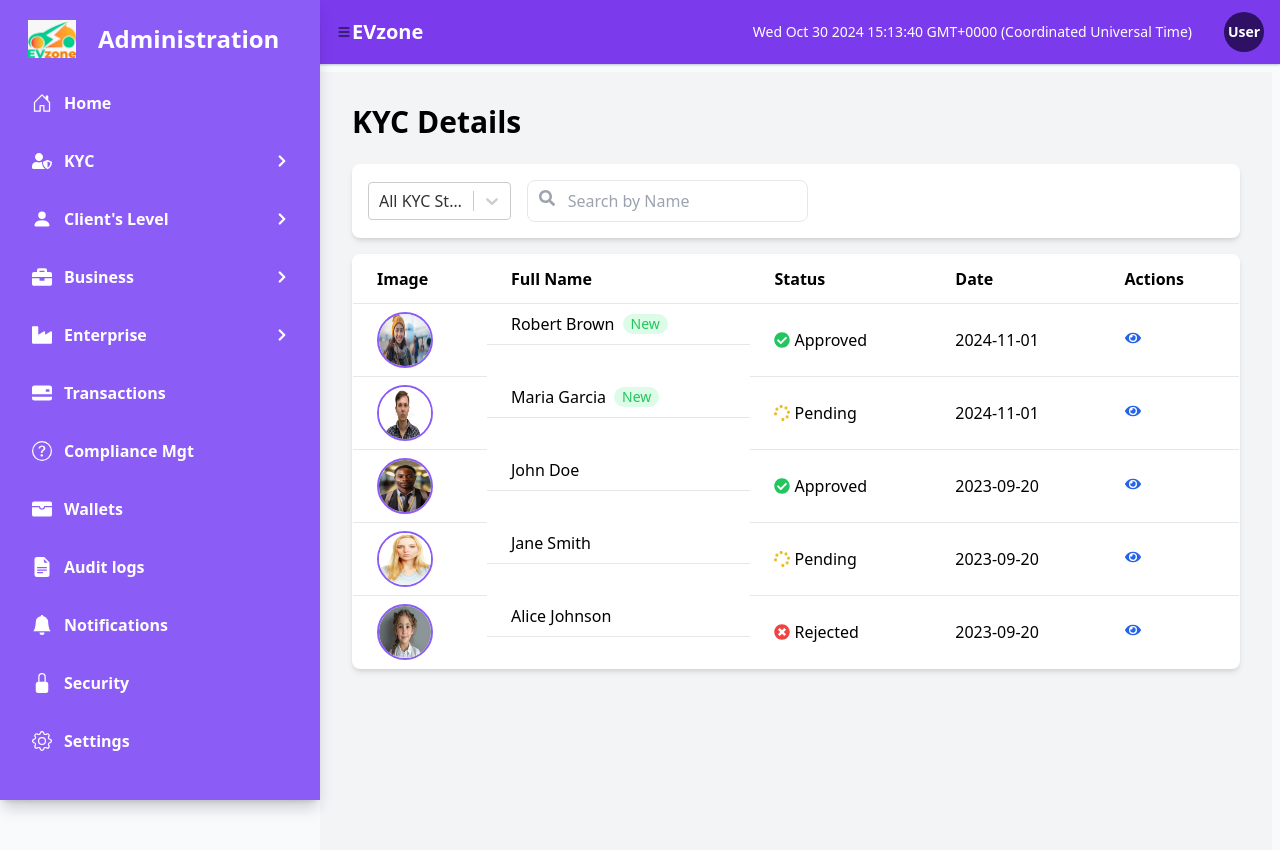
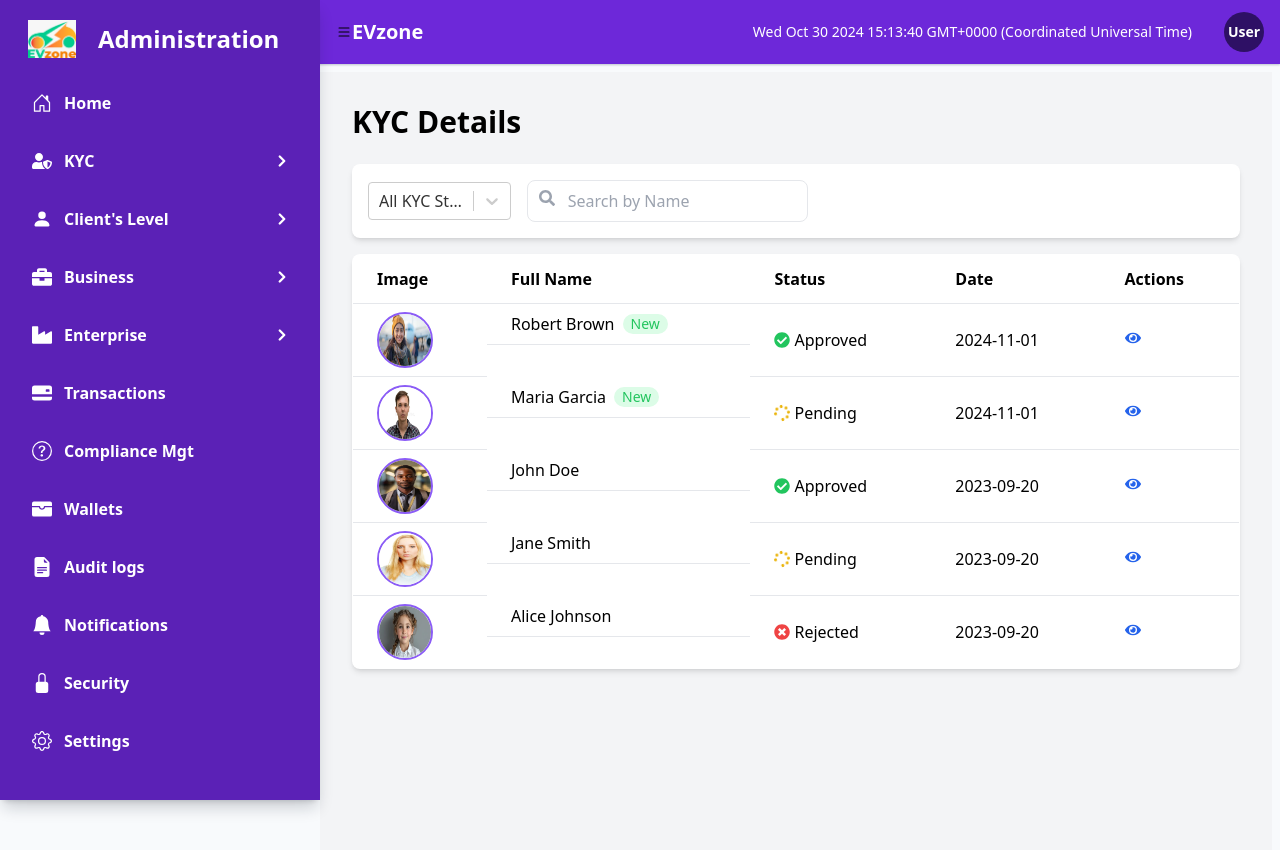
Before and after one commit to Allanthe/efssuper, a Next.js app: page /client/kyc in a window 1280 px wide. Shown: the top 850 px of the page. Built offline with nearby package versions, Linux system fonts and the light colour scheme.

Commit message:
Tuesday 5th November 2024

```diff
--- a/components/header.jsx
+++ b/components/header.jsx
@@ -24,7 +24,7 @@ const Header = ({ toggleCollapse, setToggleCollapse, username }) => {
   };
 
   const headerStyle = classNames(
-    "fixed bg-violet-600 w-full z-0 shadow-sm shadow-slate-500/40 flex items-center h-16 pr-4 transparent",
+    "fixed bg-violet-700 w-full z-0 shadow-sm shadow-slate-500/40 flex items-center h-16 pr-4 transparent",
     {
       "sm:pl-[20rem]": !toggleCollapse,  // Full padding when sidebar is expanded
       "sm:pl-[6.5rem]": toggleCollapse,   // Reduced padding when sidebar is collapsed
--- a/components/sidebar.tsx
+++ b/components/sidebar.tsx
@@ -10,7 +10,7 @@ interface SidebarProps {
 
 const Sidebar: React.FC<SidebarProps> = ({ toggleCollapse }) => {
   const asideStyle = classNames(
-    "fixed bg-violet-500 text-gray-500 z-50 h-full shadow-lg shadow-gray-900/20 transition duration-300 ease-in-out",
+    "fixed bg-violet-800 text-gray-500 z-50 h-full shadow-lg shadow-gray-900/20 transition duration-300 ease-in-out",
     {
       "sm:w-[5.4rem] sm:left-0 left-[100%]": toggleCollapse,
       "w-[20rem]": !toggleCollapse,
```
